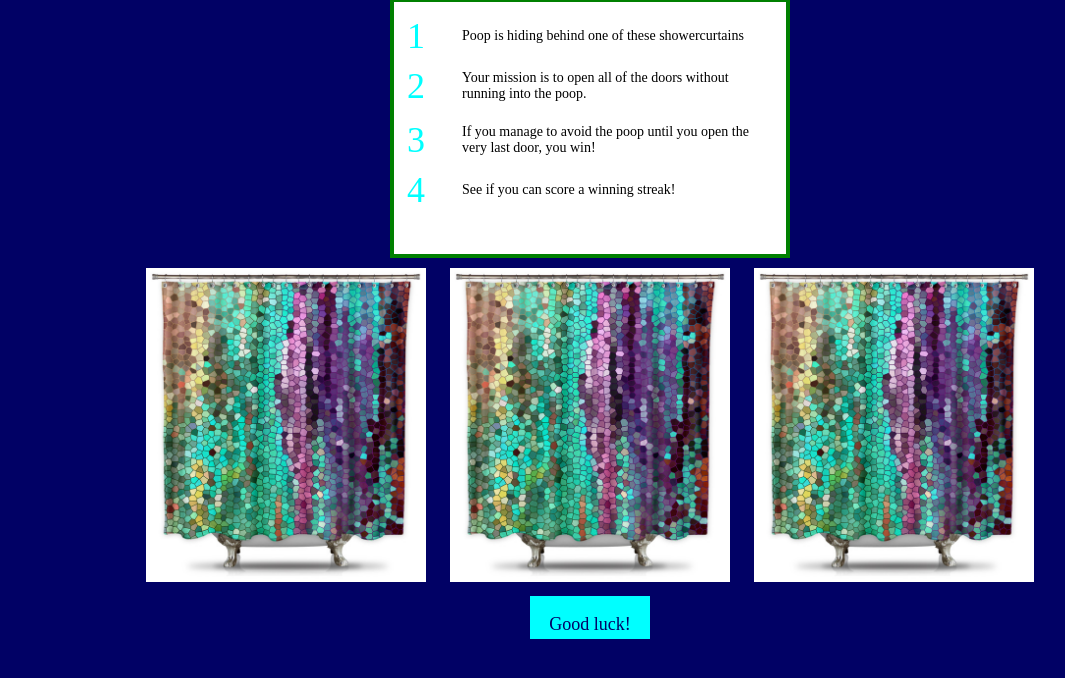
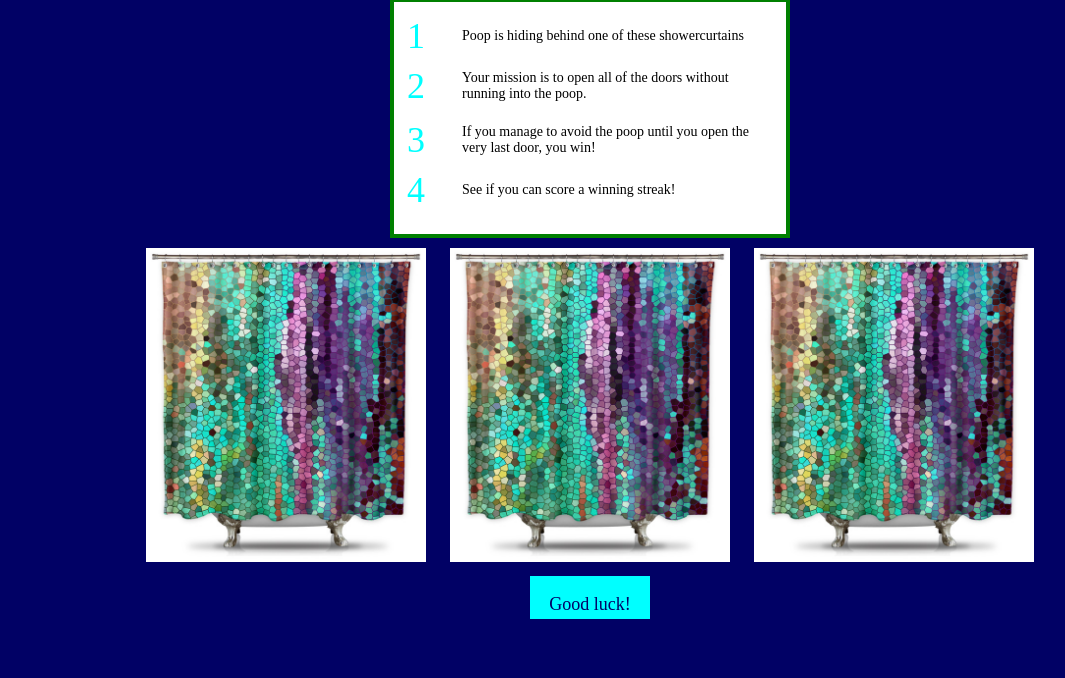
Before and after one commit to SaraFrantzen/Saralundkvist86.github.io, a plain HTML site: page games.html in a window 1280 px wide. Shown: the part 84-762 px from the top of the page, without its empty margins (50-1115 px from the left). Drawn offline with Linux system fonts and the light colour scheme.

Commit message:
changing padding

```diff
--- a/style.css
+++ b/style.css
@@ -107,7 +107,7 @@ h1 {
 .instructions-row {
   margin: 0 auto;
   width: 400px;
-  padding-bottom: 40px;
+  padding-bottom: 20px;
 }
 .instructions-number {
   padding-right: 25px;
```
